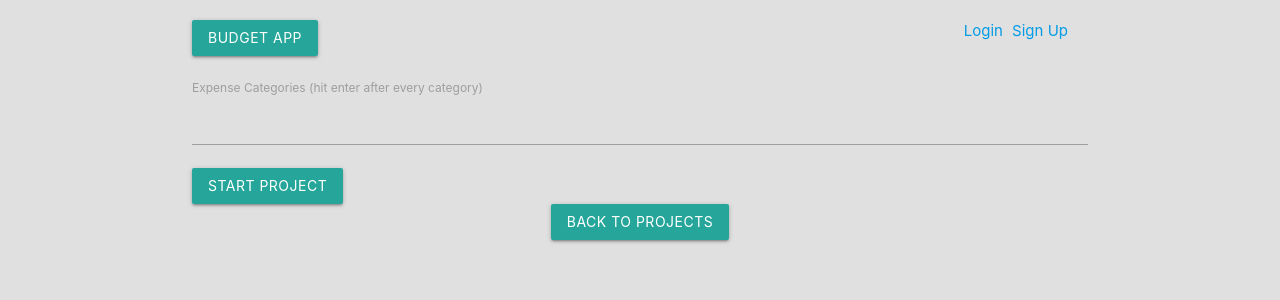
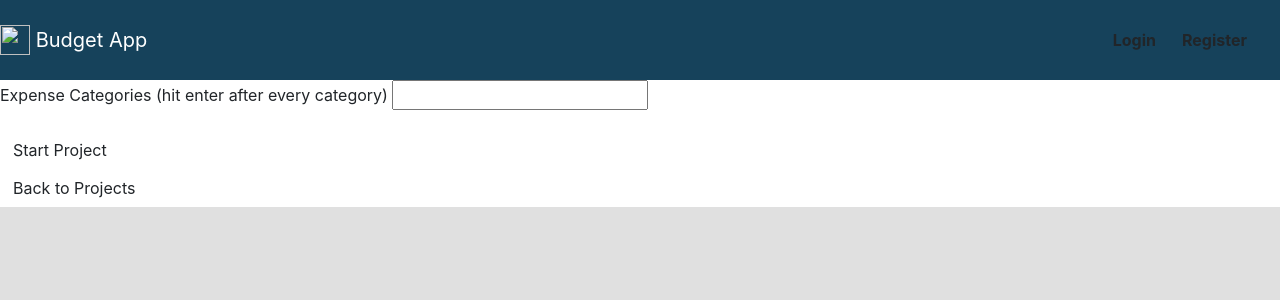
Before and after one commit to n-badillo/SoftwareTestingProject, a Django app: template budgetproject/budgetproject/budget/templates/budget/add-project.html in a window 1280 px wide. Shown: the top 300 px of the page. Run offline with Django 3.2, Linux system fonts and the light colour scheme; the template is opened without the code that fills it, so the values that code supplies are empty; some libraries are stand-ins or nearby versions.

Commit message:
Update base.html
integrating bootstrap and new CSS

```diff
--- a/budgetproject/budgetproject/budget/templates/budget/base.html
+++ b/budgetproject/budgetproject/budget/templates/budget/base.html
@@ -1,30 +1,53 @@
-{% load static  %}
+{% load static %}
 <!DOCTYPE html>
 <html lang="en">
+
 <head>
   <meta charset="UTF-8">
   <meta name="viewport" content="width=device-width, initial-scale=1.0">
   <meta http-equiv="X-UA-Compatible" content="ie=edge">
   <title>Budget App</title>
+  <!-- Bootstrap Import -->
+  <link rel="stylesheet" href="https://stackpath.bootstrapcdn.com/bootstrap/4.3.1/css/bootstrap.min.css" integrity="sha384-ggOyR0iXCbMQv3Xipma34MD+dH/1fQ784/j6cY/iJTQUOhcWr7x9JvoRxT2MZw1T"
+    crossorigin="anonymous">
+
+  <!-- Imports -->
   <link href="https://fonts.googleapis.com/icon?family=Material+Icons" rel="stylesheet">
   <link rel="stylesheet" href="{% static 'css/styles.css' %}">
-    <link rel="stylesheet" href="https://cdnjs.cloudflare.com/ajax/libs/materialize/1.0.0/css/materialize.min.css">
-    <script src="https://cdnjs.cloudflare.com/ajax/libs/materialize/1.0.0/js/materialize.min.js"></script>
+
+ <!-- <link rel="stylesheet" href="https://cdnjs.cloudflare.com/ajax/libs/materialize/1.0.0/css/materialize.min.css">
+  <script src="https://cdnjs.cloudflare.com/ajax/libs/materialize/1.0.0/js/materialize.min.js"></script>  -->
 </head>
-<body>
-    <div class="container">
-        <div class="row navbar">
-                <a href="{% url 'list' %}" class="btn">Budget App</a>
-                <div class="right">
+
+<body class="box" style="background: linear-gradient(180deg, #FFFFFF 7%, #FFFFFF, #81C3D7); background-attachment: fixed;">
+
+  <nav class="navbar navbar-dark" style="background: #16425B;">
+    <a class="navbar-brand" href="{% url 'list' %}">
+      <img src="#" width="30" height="30" class="d-inline-block align-top" alt="">
+      Budget App
+    </a>
+    <ul class="nav justify-content-end navbar-dark">
+
       {% if user.is_authenticated %}
-                    User: <a href="{% url 'list' %}" style="color:black">{{ user.username }}</a>
-                    <a href="{% url 'logout' %}">Logout</a>
+
+      <li class="nav-item">
+        <a class="nav-link" href="{% url 'list' %}" style="color:white;"><b>Hello, {{ user.username }}</b></a>
+      </li>
+      <li class="nav-item">
+        <a class="nav-link" href="{% url 'logout' %}">Log Out</a>
+      </li>
+
       {% else %}
-                    <a href="{% url 'login' %}">Login</a>
-                    <a href="{% url 'register' %}">Sign Up</a>
+      <li class="nav-item">
+        <a class="btn" href="{% url 'login' %}" role="button"><b>Login</b></a>
+      </li>
+      <li class="nav-item">
+        <a class="btn" href="{% url 'register' %}" role="button"><b>Register</b></a>
+      </li>
       {% endif %}
-                </div>
-        </div>
+    </ul>
+  </nav>
+
 
     {% if messages %}
     {% for message in messages %}
@@ -39,5 +62,20 @@
     {% endblock %}
 
   </div>
+
+  <script>
+
+  </script>
+
+
+  <!-- JavaScript Imports for Bootstrap -->
+  <script src="https://code.jquery.com/jquery-3.3.1.slim.min.js" integrity="sha384-q8i/X+965DzO0rT7abK41JStQIAqVgRVzpbzo5smXKp4YfRvH+8abtTE1Pi6jizo"
+    crossorigin="anonymous"></script>
+  <script src="https://cdnjs.cloudflare.com/ajax/libs/popper.js/1.14.7/umd/popper.min.js" integrity="sha384-UO2eT0CpHqdSJQ6hJty5KVphtPhzWj9WO1clHTMGa3JDZwrnQq4sF86dIHNDz0W1"
+    crossorigin="anonymous"></script>
+  <script src="https://stackpath.bootstrapcdn.com/bootstrap/4.3.1/js/bootstrap.min.js" integrity="sha384-JjSmVgyd0p3pXB1rRibZUAYoIIy6OrQ6VrjIEaFf/nJGzIxFDsf4x0xIM+B07jRM"
+    crossorigin="anonymous"></script>
+
 </body>
+
 </html>
```
Lines whose indentation alone changed are shown as unchanged.
